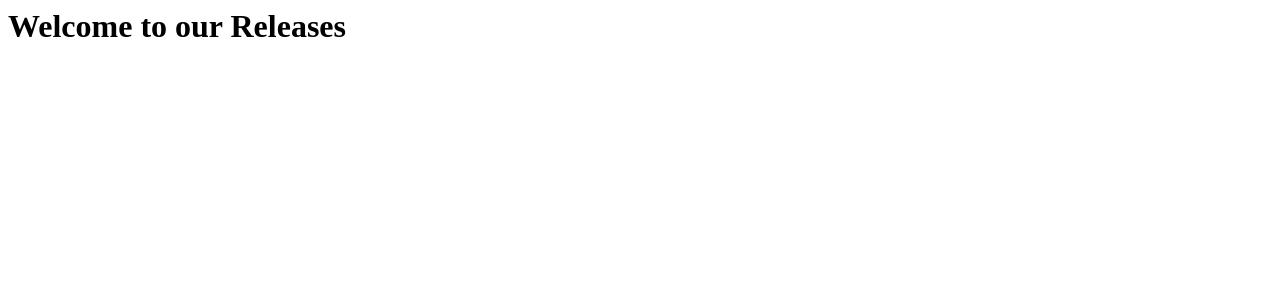
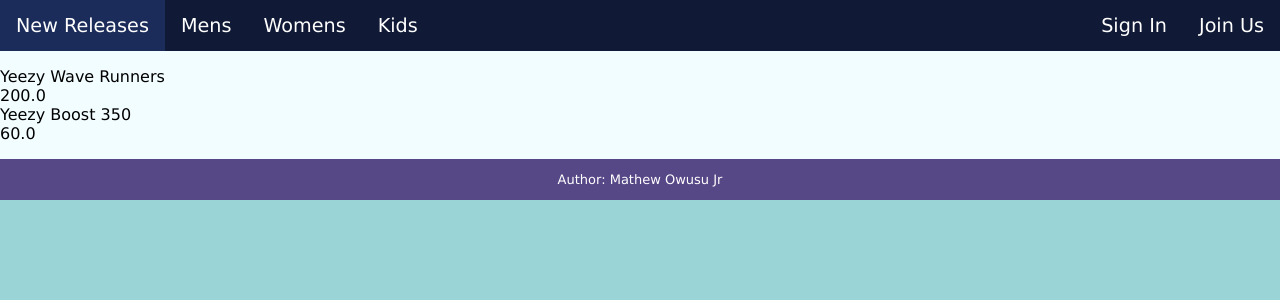
Before and after one commit to mkowusujr/sneakerhead-shoe-estore, a Flask app: page /releases in a window 1280 px wide. Shown: the top 300 px of the page. Run offline with Flask 2, Linux system fonts and the light colour scheme; data comes from the database, SQL or seed files in the repository; both versions use the stored data as it was after the commit.

Commit message:
added more routes

```diff
--- a/website/models.py
+++ b/website/models.py
@@ -54,6 +54,7 @@ class Shoe(db.Model):
     id = db.Column(db.Integer(), primary_key=True)
     name = db.Column(db.String(length=30), nullable=False)
     brand = db.Column(db.String(length=30), nullable=False)
+    audience = db.Column(db.String(length=30), nullable=False)
     price = db.Column(db.Float(), nullable=False)
 
     # one to many relationship, one shoe many colors
--- a/website/static/http-methods.js
+++ b/website/static/http-methods.js
@@ -24,6 +24,7 @@ $(function sendPutRequest(){
     });
 });
 
+
 /**
  * helper function that uses jquery ajax to send a delete request to the server
  * @param {*} requestUrl the request url being sent to the server
--- /dev/null
+++ b/website/static/style.css
@@ -0,0 +1,66 @@
+* { /*Reset Css*/
+    margin: 0;
+    padding: 0;
+    border: 0;
+    font-size: 100%;
+    font-family: Verdana, Geneva, Tahoma, sans-serif;
+    overflow: hidden;
+}
+
+body {
+    width: 100%;
+    background-color: #9ad4d6;
+
+    display: flex;
+    flex-direction: column;
+    align-items: center;
+}
+
+ul {
+    list-style-type: none;
+}
+
+a {
+    text-decoration: none;
+}
+
+.nav-bar {
+    background-color: #101935;
+    width: 100%;
+    font-size: larger;
+}
+
+.nav-bar li {
+    float: left;
+}
+
+.nav-bar li a {
+    display: block;
+    color: white;
+    text-align: center;
+    padding: 14px 16px;
+}
+
+.nav-bar li a:hover, .nav-bar li a:active {
+    background-color: #1c2c5a;
+}
+
+.content {
+    background-color: #F2FDFF;
+    padding: 1em;
+    padding-left: 50em;
+    padding-right: 50em;
+    width: 100%;
+}
+
+footer {
+    background-color: #564787;
+    width: 100%;
+    padding: 1em;
+    padding-left: 5em;
+    padding-right: 5em;
+
+    color: white;
+    text-align: center;
+    font-size: small;
+}
--- a/website/templates/admin_catalog.html
+++ b/website/templates/admin_catalog.html
@@ -12,6 +12,7 @@
     <form action="/inventory" method="POST">
         <input type="text" name="name" placeholder="name" required>
         <input type="text" name="brand" placeholder="brand" required>
+        <input type="text" name="audience" placeholder="audience" required>
         <!-- <input type="text" name="color" placeholder="color" required> -->
         <!-- <input type="number" name="size" placeholder="size" required> -->
         <!-- <input type="number" name="quantity" placeholder="quantity" required> -->
--- a/website/templates/base.html
+++ b/website/templates/base.html
@@ -7,9 +7,28 @@
     <script type="text/javascript" src="../static/main.js"></script>
     <script src="https://code.jquery.com/jquery-3.5.1.min.js"></script>
     <script type="text/javascript" src="../static/http-methods.js"></script>
+    <link rel="stylesheet" href="../static/style.css">
     <title>{% block title %}{% endblock %}</title>
 </head>
 <body>
-    {% block body %}{% endblock %}
+    <div class="nav-bar">
+       <ul>
+           <li><a href="{{ url_for('cust_catalog_views.releases_page') }}">New Releases</a></li>
+           <li><a href="{{ url_for('cust_catalog_views.mens_releases_page') }}">Mens</a></li>
+           <li><a href="{{ url_for('cust_catalog_views.womens_releases_page') }}">Womens</a></li>
+           <li><a href="{{ url_for('cust_catalog_views.kids_releases_page') }}">Kids</a></li>
+
+           <li style="float:right"><a>Join Us</a></li>
+           <li style="float:right"><a>Sign In</a></li>
+       </ul>
+    </div>
+
+    <div class="content">
+        {% block body %}{% endblock %}
+    </div>
+
+    <footer>
+        <p>Author: Mathew Owusu Jr</p>
+    </footer>
 </body>
 </html>
--- /dev/null
+++ b/website/templates/catalog.html
@@ -0,0 +1,16 @@
+{% extends 'base.html' %}
+
+{% block title %}{{ title }}{% endblock %}
+
+{% block body%}
+    <ul>
+        {% for shoe in collection%}
+            <li>
+                <a>
+                    {{ shoe.name }}
+                </a>
+                <p>{{ shoe.price }}</p>
+            </li>
+        {% endfor %}
+    </ul>
+{% endblock %}
--- a/website/views/admin_catalog_view.py
+++ b/website/views/admin_catalog_view.py
@@ -1,6 +1,6 @@
 import re
 from select import select
-from flask import Blueprint, Response, render_template, redirect, request, json, jsonify
+from flask import Blueprint, Response, render_template, redirect, request
 from ..models import Color, Quantity_Per_Size, ReservedShoe, Shoe, Cart
 admin_catalog_view = Blueprint('admin_catalog_view', __name__)
 from .. import db
@@ -15,6 +15,7 @@ def add_to_inventory():
     new_shoe = Shoe(
         name = request.form['name'],
         brand = request.form['brand'],
+        audience = request.form['audience'],
         price = request.form['price']
     )
 
@@ -79,6 +80,7 @@ def update_product(id):
     updated_shoe = Shoe.query.get_or_404(id)
     updated_shoe.name = data['name']
     updated_shoe.brand = data['brand']
+    updated_shoe.audience = data['audience']
     updated_shoe.price = data['price']
     db.session.commit()
     return Response("/inventory", 200)
--- a/website/views/cust_catalog_views.py
+++ b/website/views/cust_catalog_views.py
@@ -6,4 +6,24 @@ from .. import db
 
 @cust_catalog_views.route('/releases')
 def releases_page():
-    return "<h1>Welcome to our Releases</h1>"
+    title = "New Releases"
+    collection = Shoe.query.all()
+    return render_template('catalog.html', title=title, collection=collection)
+
+@cust_catalog_views.route('/mens/releases')
+def mens_releases_page():
+    title = "New Releases"
+    collection = Shoe.query.filter_by(audience="Men")
+    return render_template('catalog.html', title=title, collection=collection)
+
+@cust_catalog_views.route('/womens/releases')
+def womens_releases_page():
+    title = "New Releases"
+    collection = Shoe.query.filter_by(audience="Womens")
+    return render_template('catalog.html', title=title, collection=collection)
+
+@cust_catalog_views.route('/kids/releases')
+def kids_releases_page():
+    title = "New Releases"
+    collection = Shoe.query.filter_by(audience="Kids")
+    return render_template('catalog.html', title=title, collection=collection)
--- a/website/views/home_view.py
+++ b/website/views/home_view.py
@@ -1,5 +1,5 @@
 from select import select
-from flask import Blueprint, render_template, redirect
+from flask import Blueprint, render_template, redirect, url_for
 from ..models import ReservedShoe, Shoe, Cart
 home_view = Blueprint('home_view', __name__)
 from .. import db
```
Also changed, not shown: website/templates/admin_catalog_product.html (+5 -3 lines), website/sneakerhead.db.
